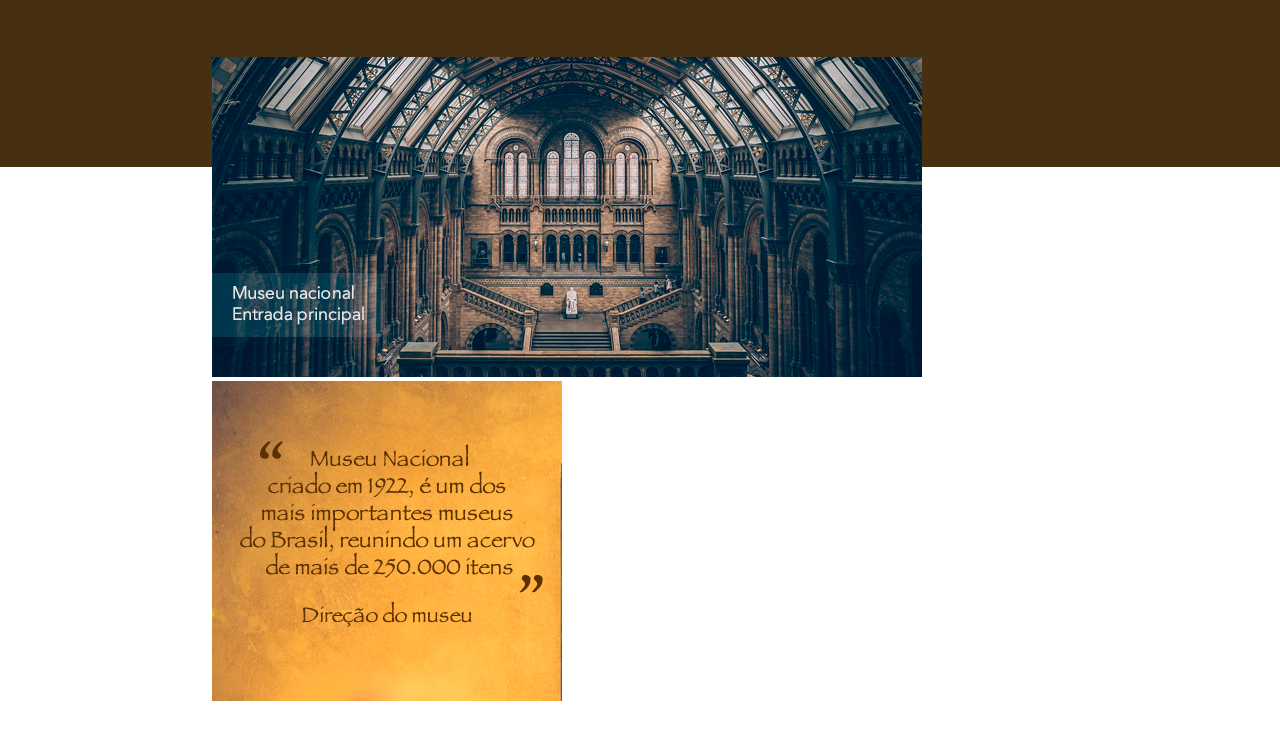
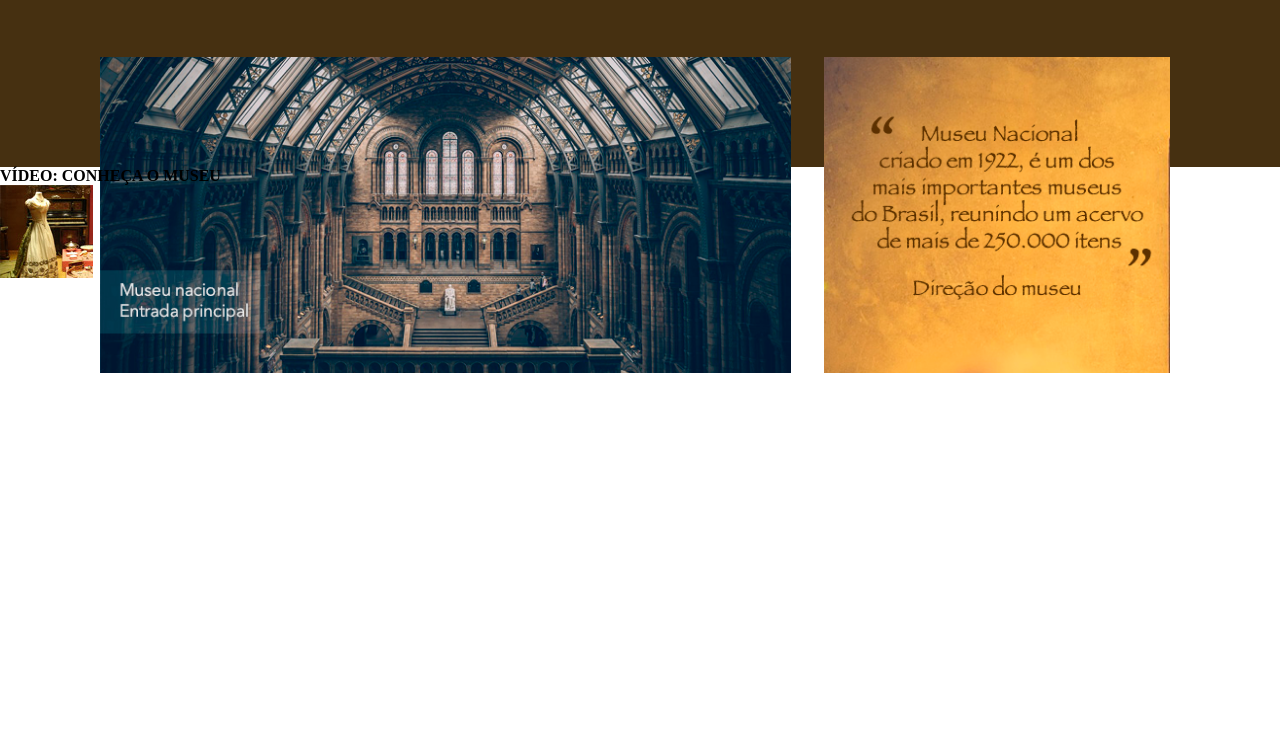
Before and after one commit to KhaleuMancini/MuseuNacional_Curso, a plain HTML site: page index.html in a window 1280 px wide. Shown: the part 68-800 px from the top of the page. Drawn offline with Linux system fonts and the light colour scheme.

Commit message:
Iniciando

```diff
--- a/css.css
+++ b/css.css
@@ -10,6 +10,7 @@ header{
 .logo{
     margin: auto;
 }
+
 
 nav{
     width: 40%;
@@ -29,10 +30,17 @@ nav{
 }
 
 .principais{
-    width: 70%;
+    width: 90%;
+    display: flex;
     margin: auto;
+    justify-content: space-around;
 }
 
-.principais img {
-    margin-right: 35px;
+.museu{
+    width: 60%;
+
 }
+.outo{
+    margin-right: 50px;
+    width: 30%;
+}
--- a/index.html
+++ b/index.html
@@ -24,10 +24,16 @@
     <main>
         <div class="imagens">
             <div class="principais">
-                <img src="img/museu.png" alt="">
-                <img src="img/depoimento.png" alt="">
+                <img src="img/museu.png" alt="" class="museu">
+                <img src="img/depoimento.png" alt="" class="outo">
             </div>
         </div>
+        <div class="caixacoisasm">
+            <div class="bloco">
+                <h4>VÍDEO: CONHEÇA O MUSEU</h4>
+                <img src="img/imagem3.jpg" alt="">
+            </div>
+         </div>
     </main>
 
 
```
